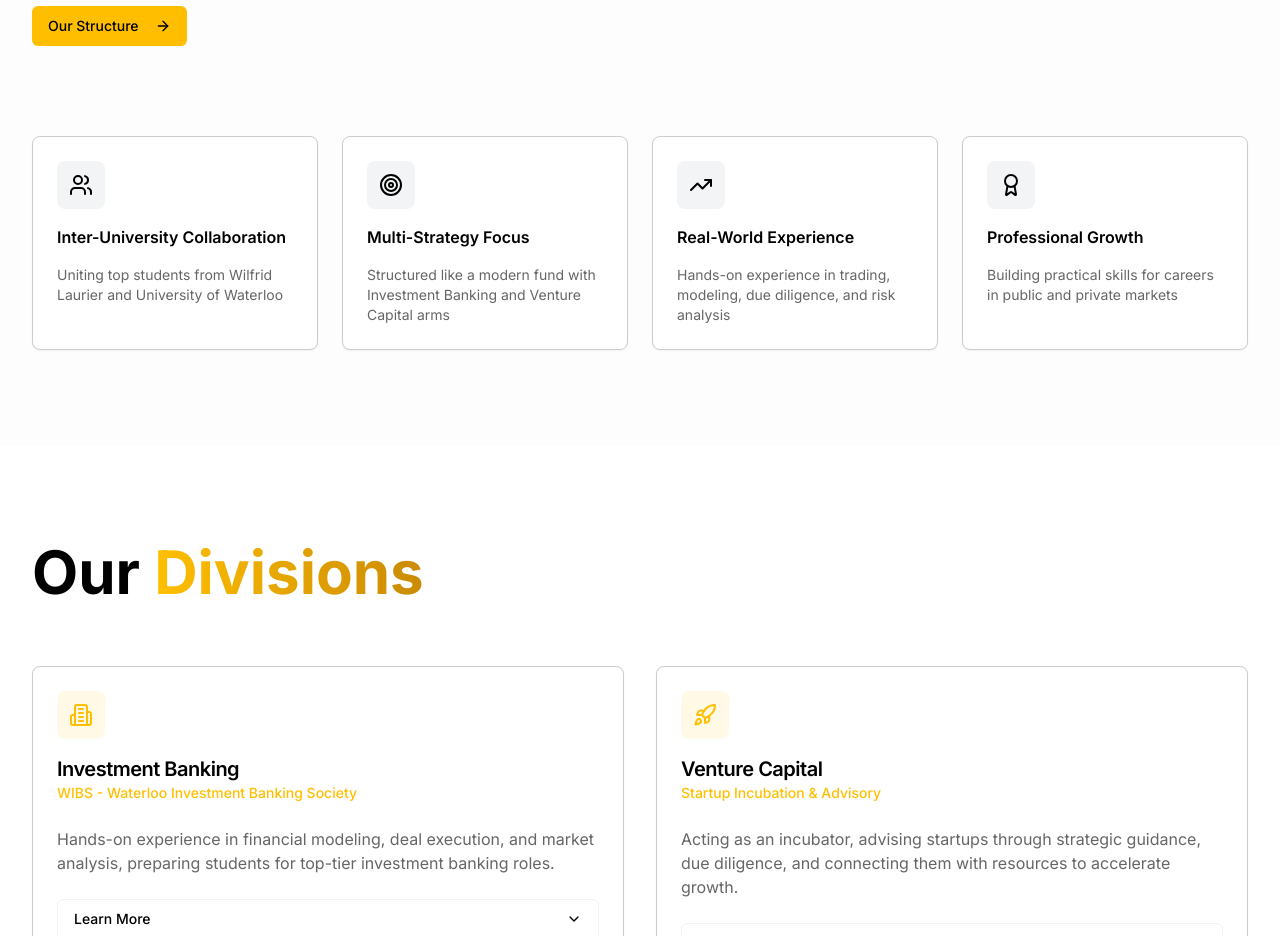
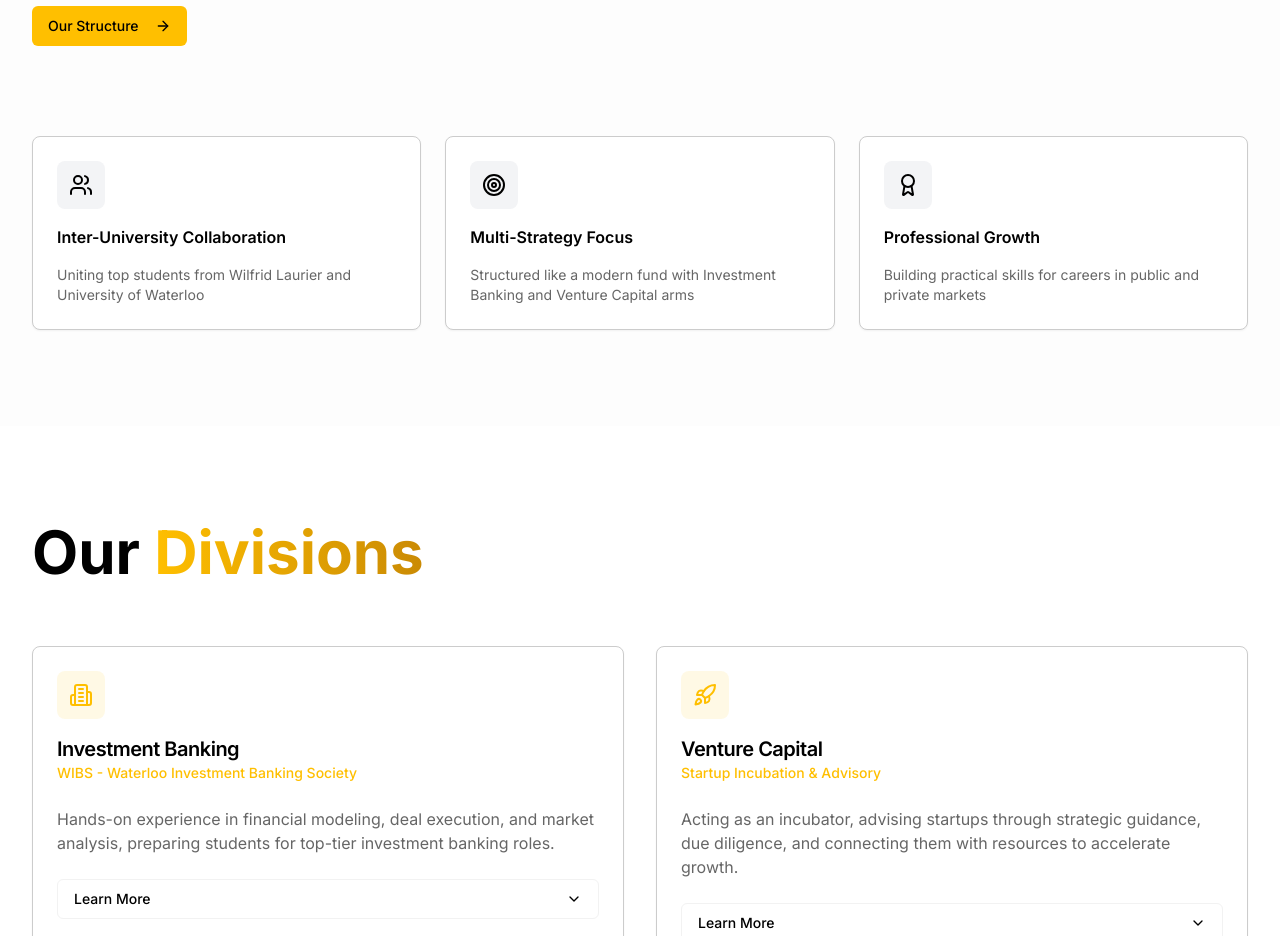
Before and after one commit to MihaiPosea/warhawk-fintech-forge-46, a React (Vite) app: page / in a window 1280 px wide. Shown: the part 1560-2496 px from the top of the page. Built offline with nearby package versions, Linux system fonts and the light colour scheme.

Commit message:
Remove tile from about section
Remove the "Real world experience" tile from the about section.

```diff
--- a/src/components/About.tsx
+++ b/src/components/About.tsx
@@ -1,7 +1,7 @@
 
 import { Card, CardContent } from '@/components/ui/card';
 import { Button } from '@/components/ui/button';
-import { Users, Target, TrendingUp, Award, ArrowRight } from 'lucide-react';
+import { Users, Target, Award, ArrowRight } from 'lucide-react';
 import { useNavigate } from 'react-router-dom';
 
 const About = () => {
@@ -17,11 +17,6 @@ const About = () => {
       icon: Target,
       title: "Multi-Strategy Focus",
       description: "Structured like a modern fund with Investment Banking and Venture Capital arms"
-    },
-    {
-      icon: TrendingUp,
-      title: "Real-World Experience",
-      description: "Hands-on experience in trading, modeling, due diligence, and risk analysis"
     },
     {
       icon: Award,
@@ -76,7 +71,7 @@ const About = () => {
           </div>
         </div>
 
-        <div className="grid md:grid-cols-2 lg:grid-cols-4 gap-6">
+        <div className="grid md:grid-cols-2 lg:grid-cols-3 gap-6">
           {features.map((feature, index) => (
             <Card key={index} className="card-hover bg-card border-border">
               <CardContent className="p-6 text-left space-y-4">
```
